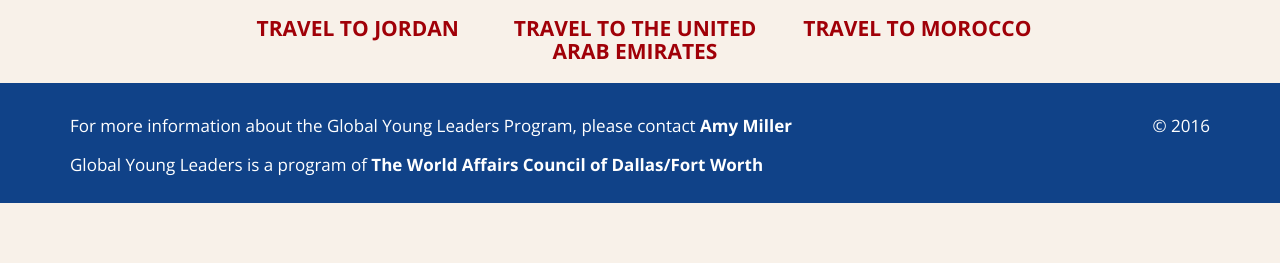
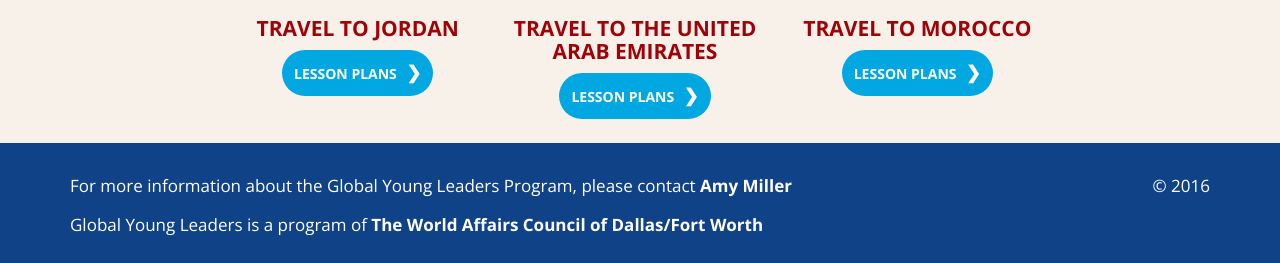
Before and after one commit to ssalhanick/education-redesign-1116, a plain HTML site: page teachertravel.html in a window 1280 px wide. Shown: the part 2517-2780 px from the top of the page. Before the commit the page ends 2720 px from the top, so only its background shows below. Drawn offline with nearby package versions, Linux system fonts and the light colour scheme.

Commit message:
add lesson plan links to teacher travel

```diff
--- a/teachertravel.html
+++ b/teachertravel.html
@@ -138,6 +138,9 @@
                         <div class="eventCopy">
                             <h3 class="date">July 9 - August 6, 2016</h3>
                             <h2><a href="http://dfwworld.org/IEP/jordan">TRAVEL TO <span class="destination">JORDAN</span></a></h2>
+                            <div class="button text-center">
+                                <a href="https://www.dfwworld.org/IEP/Teachers/Lessons/jordan2016" class="page-scroll btn btn-primary">Lesson Plans</a>
+                            </div>
                         </div>
                     </div>
                     <div class="event col-md-4 col-sm-12">
@@ -145,6 +148,9 @@
                         <div class="eventCopy">
                             <h3 class="date">March 6 - 15, 2015</h3>
                             <h2><a href="http://dfwworld.org/IEP/Teachers/UAE">TRAVEL TO <span class="destination">THE UNITED ARAB EMIRATES</span></a></h2>
+                            <div class="button text-center">
+                                <a href="https://www.dfwworld.org/iep/teachers/uae#JWAC-List" class="page-scroll btn btn-primary">Lesson Plans</a>
+                            </div>
                         </div>
                     </div>
                     <div class="event col-md-4 col-sm-12">
@@ -152,6 +158,9 @@
                         <div class="eventCopy">
                             <h3 class="date">July 9 - 27, 2016</h3>
                             <h2><a href="http://dfwworld.org/IEP/Teachers/Workshops/Cultural">TRAVEL TO <span class="destination">MOROCCO</span></a></h2>
+                            <div class="button text-center">
+                                <a href="https://www.dfwworld.org/IEP/Teachers/Lessons/morocco2015" class="page-scroll btn btn-primary">Lesson Plans</a>
+                            </div>
                         </div>
                     </div>
 
```
